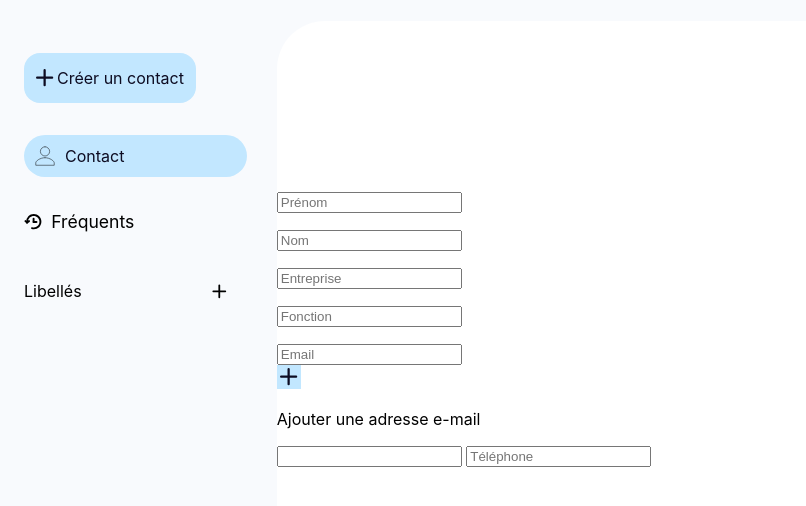
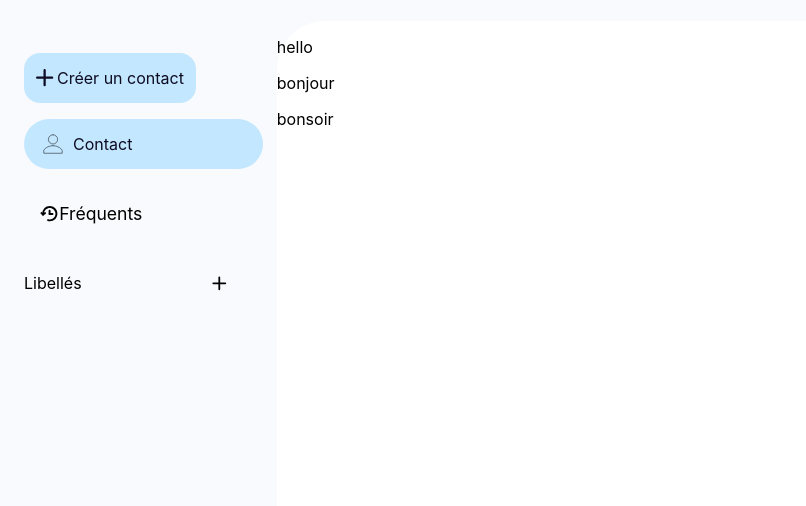
Before and after one commit to Lusa3/-projet_google_contact, a plain HTML site: page index.html in a window 1280 px wide. Shown: the part 88-594 px from the top of the page, without its empty margins (0-806 px from the left). Drawn offline with Linux system fonts and the light colour scheme.

Commit message:
refait la page index html, javascript creation des onglets

```diff
--- a/index.html
+++ b/index.html
@@ -32,11 +32,10 @@
             <input placeholder="Search" type="search" class="input">
         </div>
     </header>
-    <main>
-        <div class="container">
-            <div class="menu">
-                <section class="contact__input">
-                    <div class="create-contact">
+    <main class="container">
+        <div class="menu_containe">
+            <div class="menu_containe-list">
+                <div class="create-contact onglets" data-anim="1">
                     <svg class="icon__create-contact" xmlns="http://www.w3.org/2000/svg" width="1.5em"
                             height="1.5em" viewBox="0 0 16 16">
                             <path fill="currentColor"
@@ -44,11 +43,7 @@
                         </svg>
                         <p>Créer un contact</p>
                 </div>
-
-                </section>
-                <section class="contact__input">
-                    <div class="contact-info">
-
+                <div class="contact-info onglets active" data-anim="2">
                     <svg class="icon__create-contact" xmlns="http://www.w3.org/2000/svg" width="1.5em"
                     height="1.5em" viewBox="0 0 48 48">
                     <path fill="none" stroke="black" stroke-linecap="round" stroke-linejoin="round"
@@ -56,10 +51,7 @@
                 </svg>
                 <p>Contact</p>
                 </div>
-
-                </section>
-                <section>
-                    <div class="frequence__contact">
+                <div class="frequence__contact onglets" data-anim="3">
                     <svg class="icon-frequence__contact" xmlns="http://www.w3.org/2000/svg" width="1.2em"
                     height="1.2em" viewBox="0 0 20 20">
                     <g fill="black" fill-rule="evenodd" clip-rule="evenodd">
@@ -74,8 +66,6 @@
                 </svg>
                 <p>Fréquents</p>
                 </div>
-                </section>
-                <section>
                 <div class="libelles__contact">
                     <p>Libellés</p>
                     <svg class="icon__libelles__contact" xmlns="http://www.w3.org/2000/svg" width="1.2em"
@@ -84,52 +74,21 @@
                             d="M7.75 2a.75.75 0 0 1 .75.75V7h4.25a.75.75 0 0 1 0 1.5H8.5v4.25a.75.75 0 0 1-1.5 0V8.5H2.75a.75.75 0 0 1 0-1.5H7V2.75A.75.75 0 0 1 7.75 2" />
                     </svg>
                 </div>
-                </section>
+            </div>
         </div>
         <div class="section-affiche">
-                <div class="contact__formuliare">
-                    <svg></svg>
-                    <!-- <svg></svg> -->
-                    <p>
-                        <label for="prenom"></label>
-                        <input type="text" name="prenom" id="prenom" placeholder="Prénom">
-                    </p>
-                    <p>
-                        <label for="nom"></label>
-                        <input type="text" name="nom" id="nom" placeholder="Nom">
-                    </p>
-                    <!-- <svg></svg> -->
+            <div class="onglets_content contentactive" data-anim="1">
+                <p>hello</p>
+            </div>
+            <div class="onglets_content contentactive " data-anim="2">
+                <p>bonjour</p>
+            </div>
+            <div class="onglets_content contentactive" data-anim="3">
+                <p>bonsoir</p>
+            </div>
+            <div></div>
+        </div>
 
-                    <p>
-                        <label for="entreprise"></label>
-                        <input type="text" name="entreprise" id="entreprise" placeholder="Entreprise">
-                    </p>
-                    <p>
-                        <label for="fonction"></label>
-                        <input type="text" name="fonction" id="fonction" placeholder="Fonction">
-                    </p>
-                    <!-- <svg></svg> -->
-                    <div>
-                        <label for="email"></label>
-                        <input type="email" name="email" id="email" placeholder="Email">
-                    </div>
-                    <div>
-                        <svg class="icon__create-contact" xmlns="http://www.w3.org/2000/svg" width="1.5em"
-                            height="1.5em" viewBox="0 0 16 16">
-                            <path fill="currentColor"
-                                d="M7.75 2a.75.75 0 0 1 .75.75V7h4.25a.75.75 0 0 1 0 1.5H8.5v4.25a.75.75 0 0 1-1.5 0V8.5H2.75a.75.75 0 0 1 0-1.5H7V2.75A.75.75 0 0 1 7.75 2" />
-                        </svg>
-                        <p>Ajouter une adresse e-mail</p>
-
-                    </div>
-                    <!-- <svg></svg> -->
-                    <div>
-                        <label for="phone"></label>
-                        <input type="text" name="country_code" id="country_code">
-                        <input type="tel" name="phone" id="phone" placeholder="Téléphone">
-                    </div>
-                </div>
-            </div>
 
     </main>
     <script src="index.js"></script>
--- a/index.js
+++ b/index.js
@@ -1,2 +1,31 @@
-let input = document.querySelector("#country_code");
-intlTelInput()
+const onglets = document.querySelectorAll(".onglets")
+const content = document.querySelectorAll(".onglets_content")
+
+let index = 0;
+
+onglets.forEach(onglet => {
+    onglet.addEventListener('click', () => {
+        if(onglet.classList.contains('active')){
+            return;
+        } else{
+            onglet.classList.add('active');
+        }
+        index = onglet.getAttribute('data-anim');
+        // console.log(index);
+
+        for (let i = 0; i < onglets.length; i++) {
+           if (parseInt(onglets[i].getAttribute('data-anim')) != index) {
+            onglets[i].classList.remove('active');
+           }
+
+        }
+        for(j = 0; j < content.length ; j++){
+            if (parseInt(content[j].getAttribute('data-anim')) === index) {
+                content[j].classList.add('onglets_content');
+            }else{
+                content[j].classList.remove('contentactive');
+            }
+        //    console.log(content)
+        }
+    })
+})
--- a/style.css
+++ b/style.css
@@ -94,6 +94,13 @@ body {
 }
 
 /* MAIN */
+.menu_containe{
+
+}
+.menu_containe-list{
+    margin-top: 2rem;
+    margin-left: 1rem;
+}
 /* container */
 .container {
     display: flex;
@@ -104,18 +111,19 @@ body {
 
 /* menu */
 /* contact__input */
-.contact__input {
+/* .contact__input {
     margin-top: 2rem;
     margin-left: 1rem;
 }
-
+  */
 /* create contact */
 .create-contact {
     display: flex;
     align-items: center;
+    margin-bottom: 1rem;
     width: 75%;
     height: 2rem;
-    padding: 0.5rem;
+    padding:  0.5rem;
     border: 1px solid transparent;
     border-radius: 1rem;
     outline: none;
@@ -133,11 +141,11 @@ body {
 .contact-info {
     display: flex;
     align-items: center;
-    position: relative;
+    /* position: relative; */
     gap: 0.5rem;
     width: 100%;
-    height: 1.5rem;
-    padding: 0.5rem;
+    height: 1rem;
+    padding: 1rem;
     border: 0.5px solid transparent;
     border-radius: 10rem;
     background-color: var(--blue-color);
@@ -149,15 +157,16 @@ body {
     display: flex;
     /* line-height: 28rem;  */
     align-items: center;
-    position: relative;
-    padding-left: var(-section-padding);
-    padding-top: var(--section-padding);
-    gap: 0.5rem;
+    margin-top: 1rem;
+    /* position: relative; */
+     padding-left: var(--section-padding);
+    /* padding-top: var(--section-padding); */
+    /* gap: 1rem;  */
 
 }
 
 .icon-frequence__contact {
-    margin-left: var(--section-padding);
+    /* margin-left: var(--section-padding); */
 }
 
 .frequence__contact p {
@@ -168,10 +177,11 @@ body {
 .libelles__contact {
     display: flex;
     align-items: center;
-    position: relative;
+    margin-top: 1rem;
+    /* position: relative; */
     gap: 8rem;
-    padding-left: var(--section-padding);
-    padding-top: var(--section-padding);
+    /* padding-left: var(--section-padding);
+    padding-top: var(--section-padding); */
 }
 
 /* affichage de info ou contenu qui ce trouve dans chaque section */
```
Lines whose indentation alone changed are shown as unchanged.
